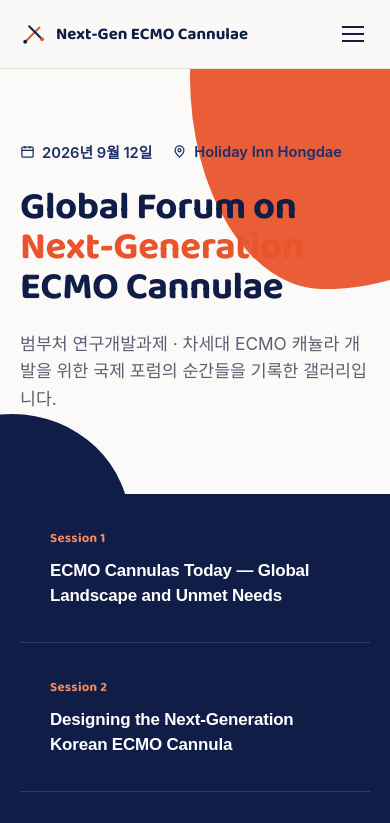
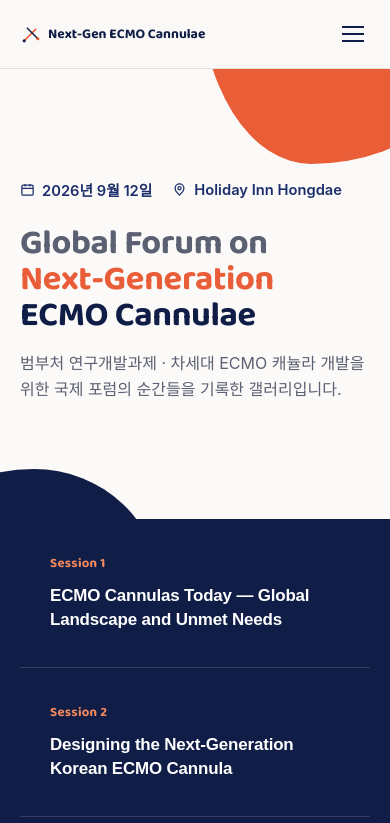
Before and after one commit to cnuhecmo/ecmo-cannulae-forum-gallery, a plain HTML site: page gallery.html in a window 390 px wide. Shown: the top 823 px of the page. Drawn offline with Linux system fonts and the light colour scheme; a web font is replaced by a local one.

Commit message:
Add files via upload

```diff
--- a/gallery.html
+++ b/gallery.html
@@ -113,9 +113,12 @@
     font-size:clamp(2.4rem, 5.4vw, 4.3rem);
     line-height:1.04;
     color:var(--navy-900);
-    max-width:18ch;
+    max-width:none;
   }
-  .hero-title .accent{color:var(--orange-600);}
+  .hero-title span{display:block;}
+  .hero-title .l1{color:var(--grey-600);}
+  .hero-title .l2{color:#e95e38;}
+  .hero-title .l3{color:#101d47;}
   .hero-kicker{
     margin-top:22px;
     font-size:1.08rem;
@@ -123,7 +126,17 @@
     max-width:46ch;
     line-height:1.6;
   }
-  @media (max-width:640px){ .hero{padding:72px 0 64px;} .blob.b1{width:360px;height:360px;top:-140px;right:-160px;} .blob.b2{width:280px;height:280px;bottom:-200px;left:-150px;} }
+  @media (max-width:640px){
+    .hero{padding:110px 0 100px;}
+    .blob.b1{width:300px;height:300px;top:-205px;right:-110px;}
+    .blob.b2{width:300px;height:300px;bottom:-250px;left:-140px;}
+    .hero-title{font-size:2.15rem;}
+    .hero-kicker{font-size:1rem;margin-top:18px;}
+  }
+  @media (max-width:400px){
+    .nav .mark{font-size:0.86rem;gap:7px;}
+    .nav .mark svg{width:21px;height:21px;}
+  }
 
   /* ---------- session strip ---------- */
   .sessions{
@@ -343,7 +356,7 @@
       <span><svg viewBox="0 0 24 24" fill="none" stroke="currentColor" stroke-width="2"><rect x="3" y="5" width="18" height="16" rx="2"/><path d="M3 10h18M8 3v4M16 3v4"/></svg>2026년 9월 12일</span>
       <span><svg viewBox="0 0 24 24" fill="none" stroke="currentColor" stroke-width="2"><path d="M12 21s-7-6.2-7-11a7 7 0 1 1 14 0c0 4.8-7 11-7 11z"/><circle cx="12" cy="10" r="2.5"/></svg>Holiday Inn Hongdae</span>
     </div>
-    <h1 class="hero-title">Global Forum on <span class="accent">Next-Generation</span> ECMO Cannulae</h1>
+    <h1 class="hero-title"><span class="l1">Global Forum on</span><span class="l2">Next-Generation</span><span class="l3">ECMO Cannulae</span></h1>
     <p class="hero-kicker">범부처 연구개발과제 · 차세대 ECMO 캐뉼라 개발을 위한 국제 포럼의 순간들을 기록한 갤러리입니다.</p>
   </div>
 </section>
```
Also changed, not shown: index.html (+17 -4 lines).
